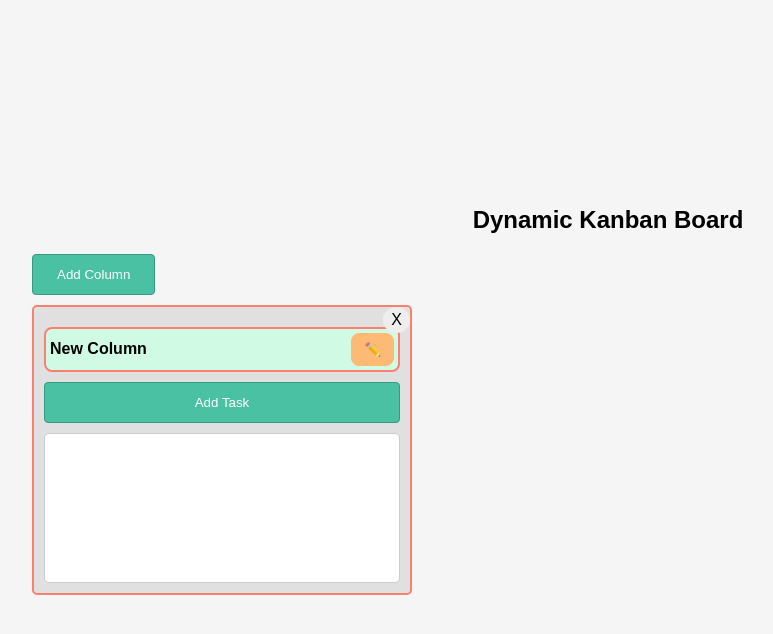
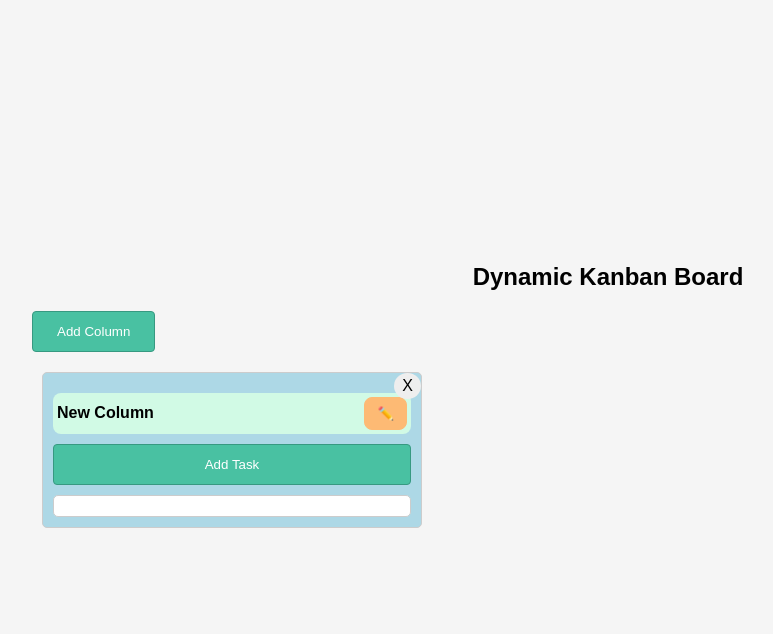
Before and after one commit to imoncoc/simple-kanban-app-js, a plain HTML site: page home.html in a window 1280 px wide. Both pictures are taken after a click on the button "Add Column". Shown: the whole page, without its empty margins (32-805 px from the left). Drawn offline with Linux system fonts and the light colour scheme.

Commit message:
style changed

```diff
--- a/css/style.css
+++ b/css/style.css
@@ -49,7 +49,7 @@ h2 {
   overflow-y: auto;
   flex-shrink: 0;
   cursor: grab;
-  border: 2px solid salmon;
+  /* border: 2px solid salmon; */
   cursor: context-menu;
   position: relative;
 }
@@ -61,7 +61,7 @@ h2 {
   margin-bottom: 10px;
   margin-top: 10px;
   padding: 4px;
-  border: 2px solid salmon;
+  /* border: 2px solid salmon; */
   border-radius: 8px;
   background-color: rgb(209 250 229);
 }
@@ -76,7 +76,7 @@ h2 {
 }
 
 .column-body {
-  min-height: 150px;
+  height: auto;
   border: 1px solid #ccc;
   padding: 10px;
   background-color: #fff;
@@ -134,6 +134,7 @@ h2 {
   display: flex;
   flex-direction: column;
   gap: 5px;
+
 }
 
 .task-title {
--- a/js/script.js
+++ b/js/script.js
@@ -1,7 +1,3 @@
-// Mobile Navigation Start
-
-// Mobile Navigation End
-
 document.addEventListener("DOMContentLoaded", function () {
   const kanbanBoard = document.getElementById("kanban-board");
   const addColumnBtn = document.getElementById("add-column-btn");
@@ -13,70 +9,68 @@ document.addEventListener("DOMContentLoaded", function () {
   let kanbanData = JSON.parse(localStorage.getItem("kanbanData")) || [];
 
   function renderBoard() {
-    kanbanBoard.innerHTML = "";
+    kanbanBoard.innerHTML = ""; // Clear existing board
     kanbanData.forEach((column) => {
       const columnElement = document.createElement("div");
+      columnElement.setAttribute(
+        "style",
+        " background-color: lightblue; border: 1px solid #ccc; padding: 10px; margin: 10px; display: flex; flex-direction: column; max-height: 600px"
+      );
+      columnElement.innerText = "Styled Div";
+
       columnElement.classList.add("column");
       columnElement.id = `column-${column.id}`;
-      //   columnElement.draggable = true;
-      //   columnElement.ondragstart = dragColumn;
-      //   columnElement.ondragover = allowDropColumn;
-      //   columnElement.ondrop = dropColumn;
 
-      const columnHeader = document.createElement("div");
-      columnHeader.classList.add("column-header");
+      // Use template literals for column structure
+      columnElement.innerHTML = `
+        <button class="icon-delete-btn">X</button>
+        <div class="column-header">
+          <input
+            type="text"
+            class="column-title"
+            value="${column.title}"
+            readonly
+          />
+          <button class="icon-btn">✏️</button>
+        </div>
+        <button class="primary-btn" style="width: 100%;">Add Task</button>
+        <div class="column-body"></div>
+      `;
 
-      const columnTitle = document.createElement("input");
-      columnTitle.type = "text";
-      columnTitle.value = column.title;
-      columnTitle.readOnly = true; // Make it read-only by default
-      columnTitle.onchange = function () {
-        column.title = columnTitle.value;
-        saveData();
-      };
-
-      const editBtn = document.createElement("button");
-      editBtn.textContent = "✏️";
-      editBtn.classList.add("icon-btn");
-      editBtn.onclick = function () {
-        columnTitle.readOnly = false; // Make it editable
-        columnTitle.classList.add("editable");
-        columnTitle.focus();
-      };
-
-      columnTitle.onblur = function () {
-        columnTitle.readOnly = true; // Make it read-only again on blur
-        columnTitle.classList.remove("editable");
-        column.title = columnTitle.value;
-        saveData();
-      };
-
-      const addTaskBtn = document.createElement("button");
-      addTaskBtn.textContent = "Add Task";
-      addTaskBtn.style.width = "100%";
-      addTaskBtn.classList.add("primary-btn");
-      addTaskBtn.onclick = function () {
-        currentColumnId = column.id;
-        taskModal.style.display = "flex";
-      };
-
-      const deleteBtn = document.createElement("button");
-      //   deleteBtn.textContent = "🗑️";
-      deleteBtn.textContent = "X";
-      deleteBtn.classList.add("icon-delete-btn");
-      deleteBtn.onclick = function () {
+      // Add event listeners for column actions
+      const deleteBtn = columnElement.querySelector(".icon-delete-btn");
+      deleteBtn.onclick = () => {
         kanbanData = kanbanData.filter((col) => col.id !== column.id);
         saveData();
         renderBoard();
       };
 
-      columnElement.appendChild(deleteBtn); // Add delete button at the top of the card
-      columnElement.appendChild(columnHeader);
-      columnHeader.appendChild(columnTitle);
-      columnHeader.appendChild(editBtn);
-      columnElement.appendChild(addTaskBtn); // Add Task button below the header
-      const columnBody = document.createElement("div");
-      columnBody.classList.add("column-body");
+      const columnTitle = columnElement.querySelector(".column-title");
+      const editBtn = columnElement.querySelector(".icon-btn");
+      editBtn.onclick = () => {
+        columnTitle.readOnly = false;
+        columnTitle.classList.add("editable");
+        columnTitle.focus();
+      };
+
+      columnTitle.onchange = () => {
+        column.title = columnTitle.value;
+        saveData();
+      };
+
+      columnTitle.onblur = () => {
+        columnTitle.readOnly = true;
+        columnTitle.classList.remove("editable");
+        saveData();
+      };
+
+      const addTaskBtn = columnElement.querySelector(".primary-btn");
+      addTaskBtn.onclick = () => {
+        currentColumnId = column.id;
+        taskModal.style.display = "flex";
+      };
+
+      const columnBody = columnElement.querySelector(".column-body");
       columnBody.ondrop = drop;
       columnBody.ondragover = allowDrop;
 
@@ -86,16 +80,19 @@ document.addEventListener("DOMContentLoaded", function () {
         taskElement.id = `task-${task.id}`;
         taskElement.draggable = true;
         taskElement.ondragstart = drag;
-        taskElement.innerHTML = `<div class="task-content">
-      <h4 class="task-title">${task.title}</h4>
-      <p class="task-description">${task.description}</p>
-      <span class="task-assignee">Assigned to: <strong>${task.email}</strong></span>
-    </div>`;
+
+        // Use template literals for task structure
+        taskElement.innerHTML = `
+          <div class="task-content">
+            <h4 class="task-title">${task.title}</h4>
+            <p class="task-description">${task.description}</p>
+            <span class="task-assignee">Assigned to: <strong>${task.email}</strong></span>
+          </div>
+        `;
 
         columnBody.appendChild(taskElement);
       });
 
-      columnElement.appendChild(columnBody);
       kanbanBoard.appendChild(columnElement);
     });
   }
@@ -124,7 +121,6 @@ document.addEventListener("DOMContentLoaded", function () {
   taskForm.onsubmit = function (event) {
     event.preventDefault();
     const title = document.getElementById("task-title").value;
-
     const description = document.getElementById("task-desc").value;
     const selectedEmail =
       selectElement.options[selectElement.selectedIndex]?.text;
@@ -186,35 +182,6 @@ document.addEventListener("DOMContentLoaded", function () {
     }
   }
 
-  function allowDropColumn(event) {
-    event.preventDefault();
-  }
-
-  function dragColumn(event) {
-    event.dataTransfer.setData("text", event.target.id);
-  }
-
-  function dropColumn(event) {
-    event.preventDefault();
-    const data = event.dataTransfer.getData("text");
-    const draggedColumn = document.getElementById(data);
-    const dropzone = event.target.closest(".kanban-board");
-
-    if (dropzone && draggedColumn) {
-      const draggedIndex = Array.from(dropzone.children).indexOf(draggedColumn);
-      const droppedIndex = Array.from(dropzone.children).indexOf(
-        event.target.closest(".column")
-      );
-
-      if (draggedIndex > -1 && droppedIndex > -1) {
-        const [draggedColumnData] = kanbanData.splice(draggedIndex, 1);
-        kanbanData.splice(droppedIndex, 0, draggedColumnData);
-        saveData();
-        renderBoard();
-      }
-    }
-  }
-
   function saveData() {
     localStorage.setItem("kanbanData", JSON.stringify(kanbanData));
   }
@@ -222,16 +189,10 @@ document.addEventListener("DOMContentLoaded", function () {
   renderBoard();
 });
 
-// Select User
+// Populate the user select options
 const users = JSON.parse(localStorage.getItem("users"));
-
-// Get the <select> element
 const selectElement = document.querySelector(".custom-select");
 
-// Populate the select with options
 users.forEach((user) => {
-  const option = document.createElement("option");
-  option.value = user.id; // Use the user ID as the value
-  option.textContent = user.email; // Display the email
-  selectElement.appendChild(option);
+  selectElement.innerHTML += `<option value="${user.id}">${user.email}</option>`;
 });
```
